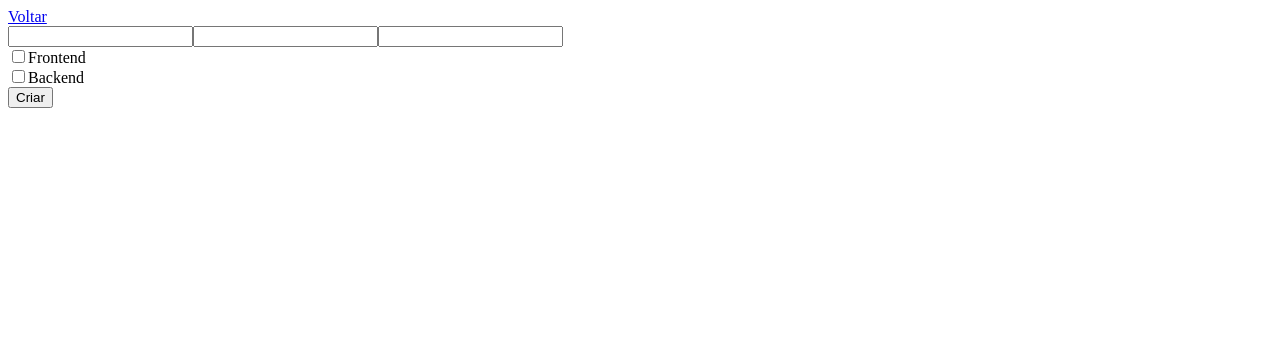
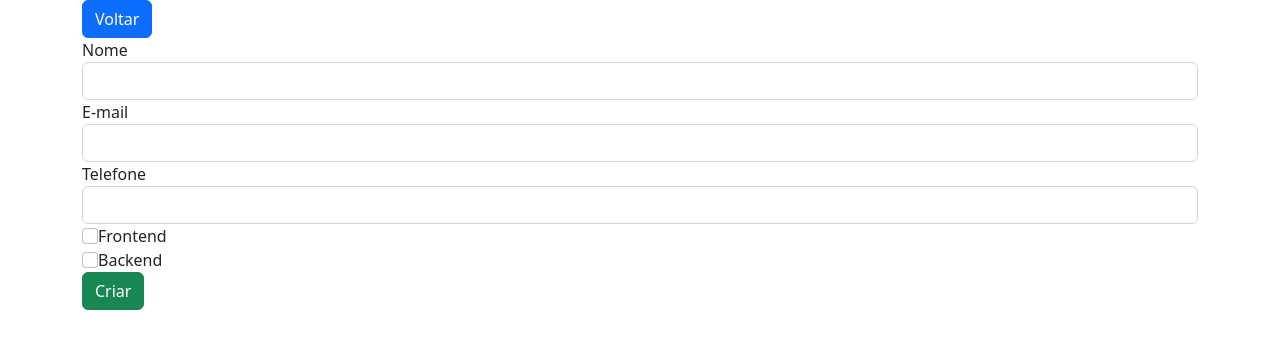
Before and after one commit to HenriqueCCicero/crud-cloudops, a React (Vite) app: page /usuarios/novo in a window 1280 px wide. Shown: the top 348 px of the page. Built offline with nearby package versions, Linux system fonts and the light colour scheme.

Commit message:
inserir estilos do bootstrap

```diff
--- a/src/App.jsx
+++ b/src/App.jsx
@@ -9,13 +9,16 @@ export default function App() {
     const {data} = await axios.get("http://localhost:3000/api/list-users.php") //destruturacao de objeto(response)
     setUsers(data)
   }
+
   useEffect(() => {
     getUsers()
   }, [])
+
   return (
-    <div className="App">
-      <Link to='/usuarios/novo'>Criar usuario</Link>
-      <table>
+    <div className="container">
+      <Link to='/usuarios/novo' className="btn btn-primary">Criar usuario</Link>
+
+      <table className="table table-hover table-striped">
         <thead>
           <tr>
             <th>#</th>
--- a/src/UserNew/index.jsx
+++ b/src/UserNew/index.jsx
@@ -31,21 +31,31 @@ export default function UserNew() {
   }
 
   return (
-    <div className="App">
-      <Link to='/'>Voltar</Link>
+    <div className="container">
+      <Link to='/' className="btn btn-primary">Voltar</Link>
+
       <form onSubmit={handleSubmit}>
-        <input type="text" onChange={event => setName(event.target.value)} />
-        <input type="email" onChange={event => setEmail(event.target.value)} />
-        <input type="text" onChange={event => setPhone(event.target.value)} />
         <div>
-          <input type="checkbox" onChange={event => manageJobs(1)} />
+          <label>Nome</label>
+          <input type="text" onChange={event => setName(event.target.value)} className="form-control" />
+        </div>
+        <div>
+          <label>E-mail</label>
+          <input type="email" onChange={event => setEmail(event.target.value)} className="form-control" />
+        </div>
+        <div>
+          <label>Telefone</label>
+          <input type="text" onChange={event => setPhone(event.target.value)} className="form-control" />
+        </div>
+        <div>
+          <input type="checkbox" onChange={event => manageJobs(2)} className="form-check-input" />
           <label>Frontend</label>
         </div>
         <div>
-          <input type="checkbox" onChange={event => manageJobs(2)} />
+          <input type="checkbox" onChange={event => manageJobs(1)} className="form-check-input" />
           <label>Backend</label>
         </div>
-        <button>Criar</button>
+        <button className="btn btn-success">Criar</button>
       </form>
     </div>
   )
--- a/src/main.jsx
+++ b/src/main.jsx
@@ -3,6 +3,8 @@ import ReactDOM from 'react-dom/client'
 import { BrowserRouter, Routes, Route } from 'react-router-dom'
 import App from './App'
 import UserNew from './UserNew'
+
+import "bootstrap/dist/css/bootstrap.min.css"
 
 ReactDOM.createRoot(document.getElementById('root')).render(
 <BrowserRouter>
```
